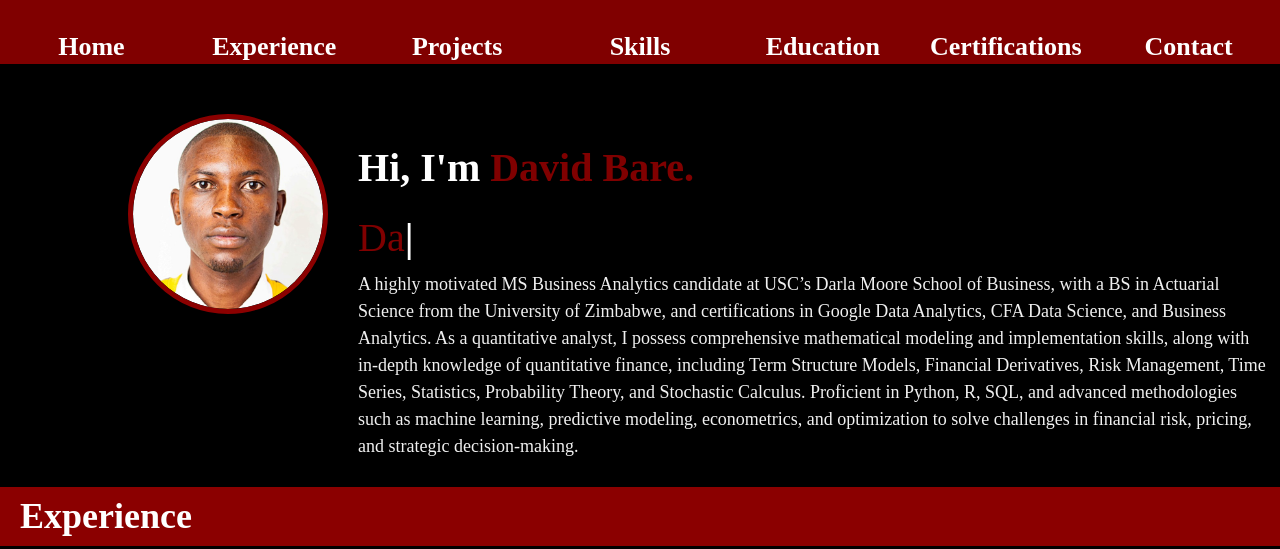
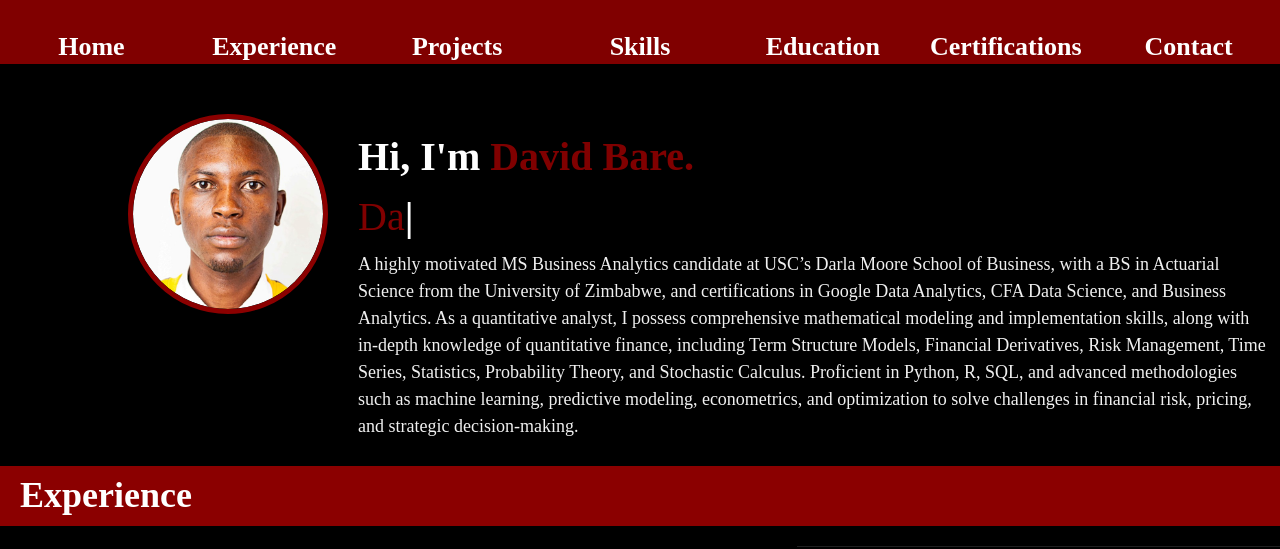
Before and after one commit to baredavid/davidbare, a plain HTML site: page index.html in a window 1280 px wide. Shown: the top 549 px of the page. Drawn offline with nearby package versions, Linux system fonts and the light colour scheme.

Commit message:
index.html

```diff
--- a/index.html
+++ b/index.html
@@ -149,7 +149,7 @@
         </div>
         <!-- Heading and Description -->
         <div class="intro-text">
-          <h2>Hi, I'm <span style="color: maroon;">David Bare.</span></h2>
+          <h4>Hi, I'm <span style="color: maroon;">David Bare.</span></h4>
           <h5 style="color:#fff"><span class="typing maroon-text" style="font-weight: 200; color: maroon;"></span></h5>
           <p>
        A highly motivated MS Business Analytics candidate at USC’s Darla Moore School of Business, with a BS in Actuarial Science from the University of Zimbabwe, and certifications in Google Data Analytics, CFA Data Science, and Business Analytics. As a quantitative analyst, I possess comprehensive mathematical modeling and implementation skills, along with in-depth knowledge of quantitative finance, including Term Structure Models, Financial Derivatives, Risk Management, Time Series, Statistics, Probability Theory, and Stochastic Calculus.
```
